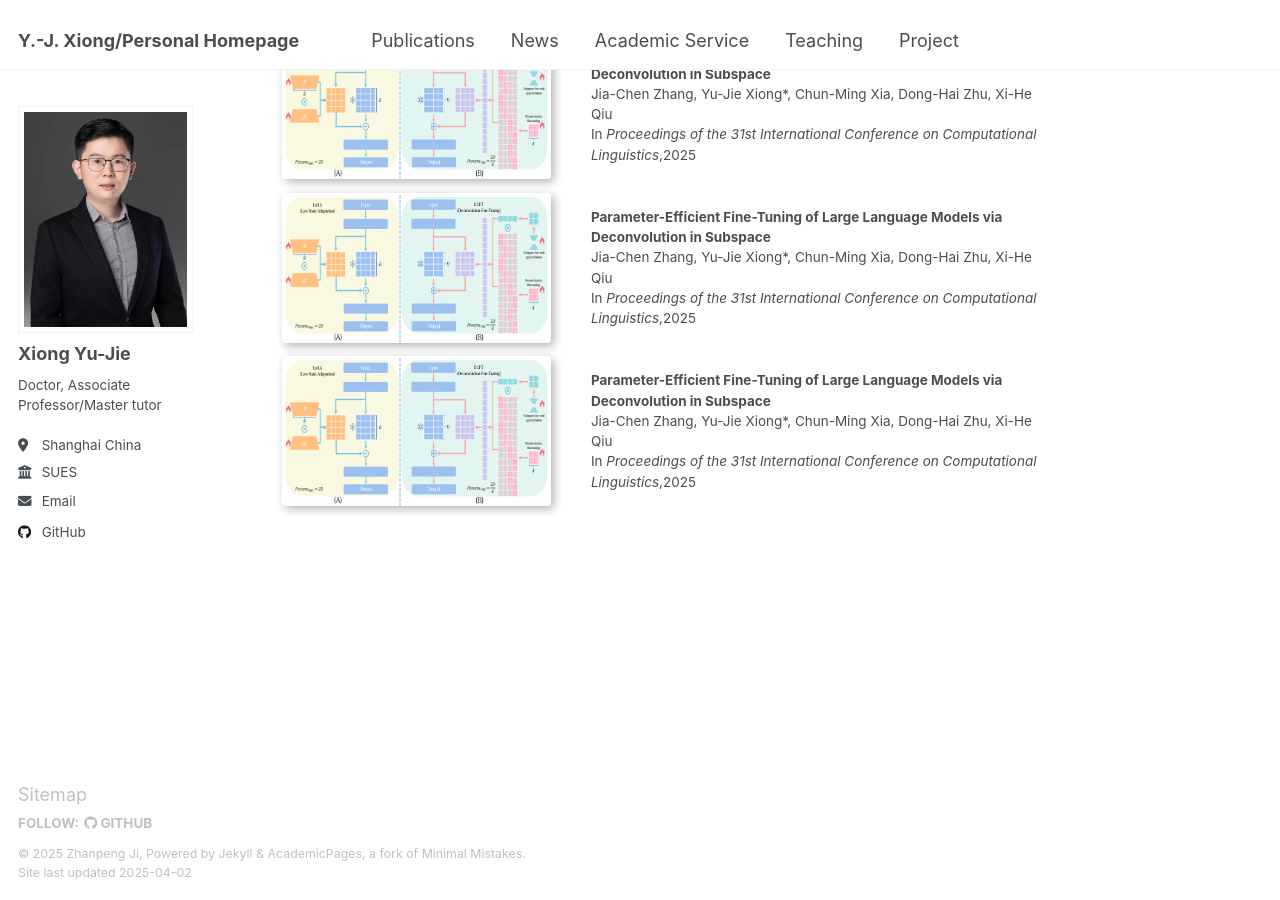
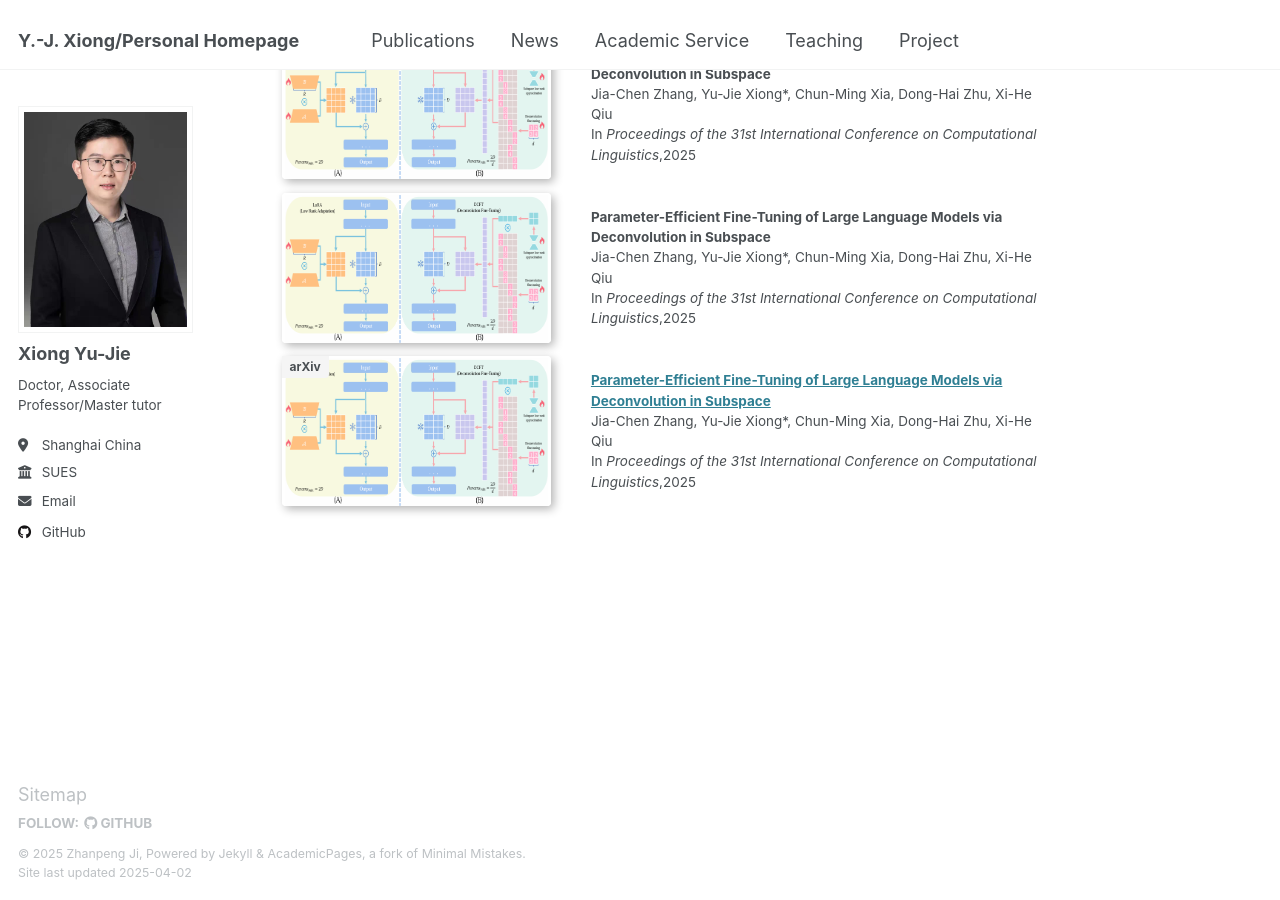
Before and after one commit to X-Lab-CN/introduce, a Jekyll site: the page built from _pages/about.md, in a window 1280 px wide and 900 px high, scrolled down 1497 px. Built offline with Jekyll 4.4.1, drawn with Linux system fonts in a browser that asks for light colours.

Commit message:
Update about.md

```diff
--- a/_pages/about.md
+++ b/_pages/about.md
@@ -72,11 +72,14 @@ Please see [Publications](https://xiongyujie.cn/publications/) for more details.
 </table>
 <table style="width: 100%; border: none; border-collapse: collapse;">
   <tr>
-    <td style="width: 35%; border: none; padding: 0; vertical-align: middle;">
+    <td style="width: 35%; border: none; padding: 0; vertical-align: middle; position: relative;">
+      <div style="position: absolute; top: 0; left: 0; background: #f5f5f5; padding: 2px 8px; font-size: 12px; font-weight: bold; border-bottom-right-radius: 4px;">
+        arXiv
+      </div>
       <img src="/images/sp1.png" alt="图片描述" style="width: 500px; height: 150px; box-shadow: 3px 3px 10px rgba(0, 0, 0, 0.3); border-radius: 4px;">
     </td>
     <td style="width: 65%; border: none; padding-left: 40px; vertical-align: middle;">
-      <b>Parameter-Efficient Fine-Tuning of Large Language Models via Deconvolution in Subspace</b><br/>
+      <a href="https://xiongyujie.cn/publication/2025-01-19-paper-title-number-1"><b>Parameter-Efficient Fine-Tuning of Large Language Models via Deconvolution in Subspace</b></a><br/>
       Jia-Chen Zhang, Yu-Jie Xiong*, Chun-Ming Xia, Dong-Hai Zhu, Xi-He Qiu<br/>
       In <i>Proceedings of the 31st International Conference on Computational Linguistics</i>,2025
     </td>
```
